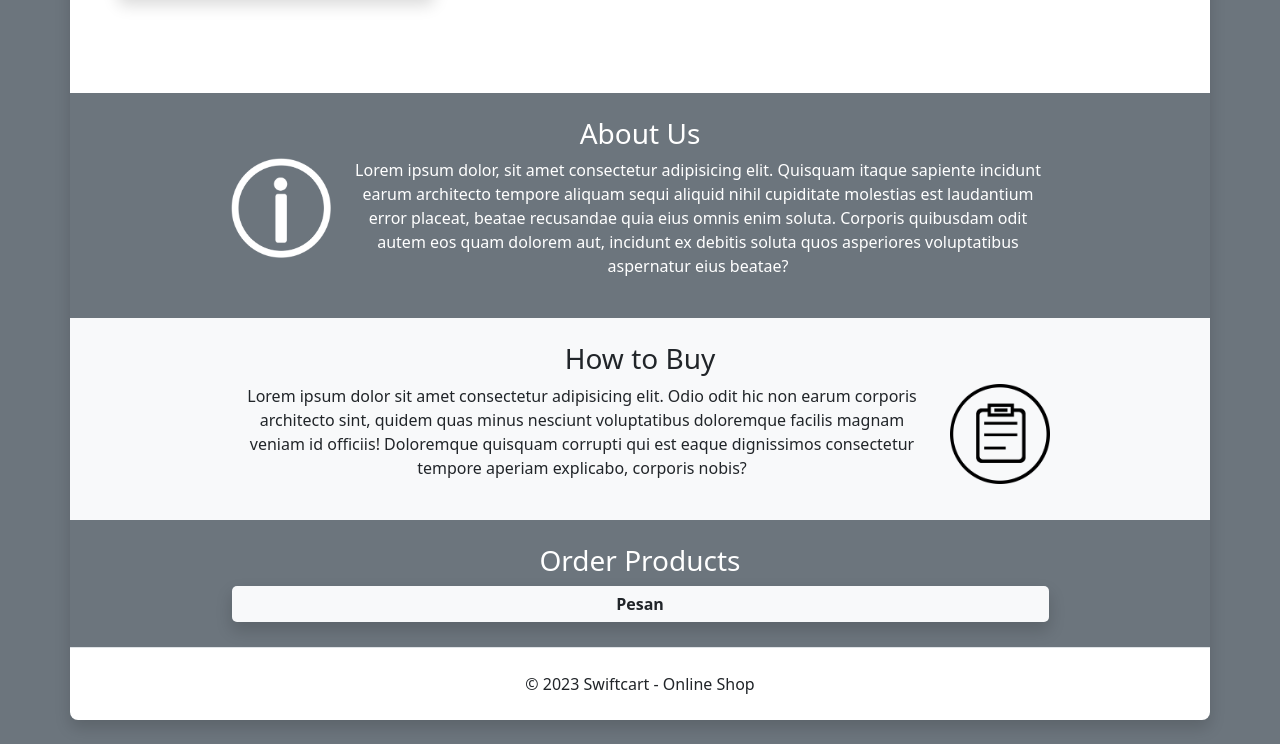
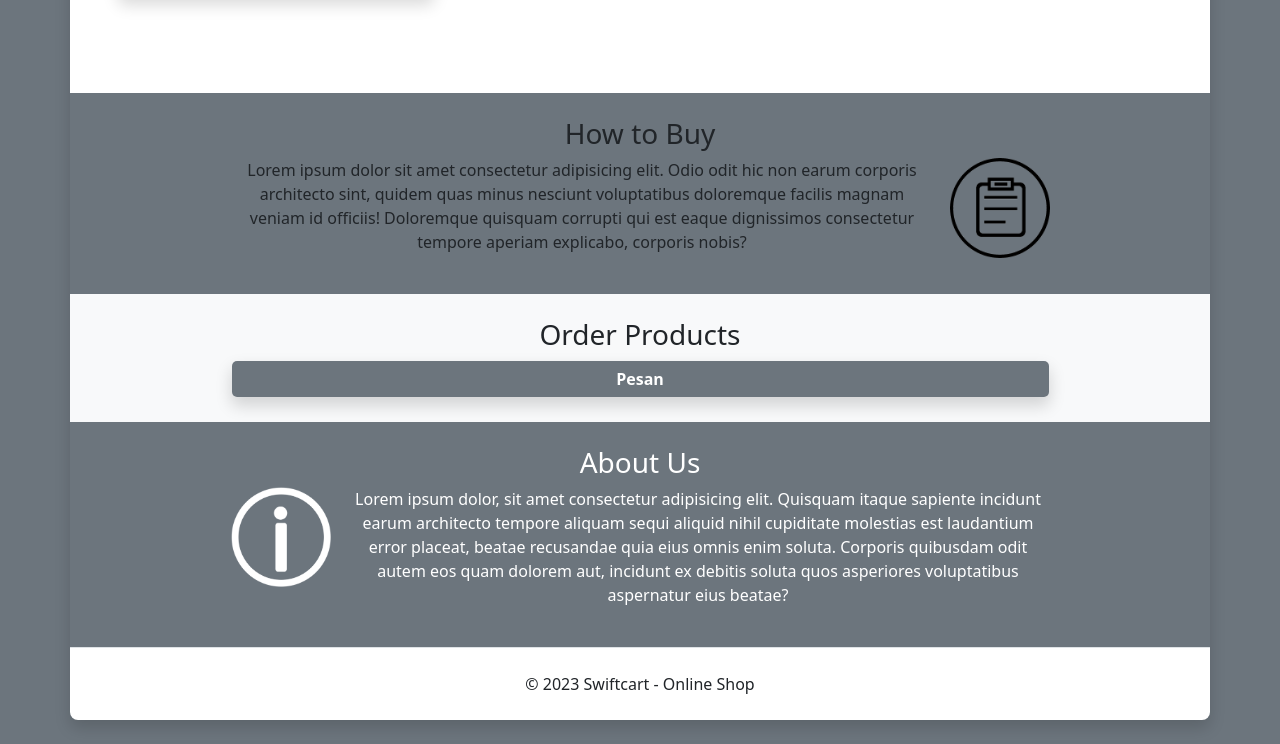
Before and after one commit to Adjiz/olshop-calas, a plain HTML site: page olshop/index.html in a window 1280 px wide. Shown: the part 1909-2653 px from the top of the page. Drawn offline with nearby package versions, Linux system fonts and the light colour scheme.

Commit message:
Update index.html

```diff
--- a/olshop/index.html
+++ b/olshop/index.html
@@ -85,7 +85,25 @@
         </div>
       </div>
 
-      <!-- tentang kami-->
+
+      <!-- cara order -->
+      <div id="order" class="px-4 py-4 bg-secondary text-center">
+        <div class="mx-auto w-75">
+          <h3>How to Buy</h3>
+          <p class="text-center"><img src="image/order.png" align="right" style="width: 100px; height: auto" class="ms-3 mb-3" />Lorem ipsum dolor sit amet consectetur adipisicing elit. Odio odit hic non earum corporis architecto sint, quidem quas minus nesciunt voluptatibus doloremque facilis magnam veniam id officiis! Doloremque quisquam corrupti qui est eaque dignissimos consectetur tempore aperiam explicabo, corporis nobis?</p>
+        </div>
+      </div>
+
+      <!-- Pemesanan -->
+      <div id="pemesanan" class="px-4 py-4 bg-light text-center ">
+        <div class="mx-auto w-75">
+          <h3>Order Products</h3>
+          <form action="pesan.html">
+            <button class="btn form-control text-white bg-secondary fw-bold shadow">Pesan</a></button>
+          </form>
+        </div>
+      </div>
+            <!-- tentang kami-->
       <div id="tentang" class="px-4 py-4 bg-secondary text-center">
         <div class="mx-auto w-75">
           <h3 class="text-white">About Us</h3>
@@ -93,23 +111,6 @@
         </div>
       </div>
 
-      <!-- cara order -->
-      <div id="order" class="px-4 py-4 bg-light text-center">
-        <div class="mx-auto w-75">
-          <h3>How to Buy</h3>
-          <p class="text-center"><img src="image/order.png" align="right" style="width: 100px; height: auto" class="ms-3 mb-3" />Lorem ipsum dolor sit amet consectetur adipisicing elit. Odio odit hic non earum corporis architecto sint, quidem quas minus nesciunt voluptatibus doloremque facilis magnam veniam id officiis! Doloremque quisquam corrupti qui est eaque dignissimos consectetur tempore aperiam explicabo, corporis nobis?</p>
-        </div>
-      </div>
-
-      <!-- Pemesanan -->
-      <div id="pemesanan" class="px-4 py-4 bg-secondary text-center text-white">
-        <div class="mx-auto w-75">
-          <h3>Order Products</h3>
-          <form action="pesan.html">
-            <button class="btn form-control bg-light fw-bold shadow">Pesan</a></button>
-          </form>
-        </div>
-      </div>
 
       <!-- copyright -->
       <div class="text-center p-4 border-top">&copy; 2023 Swiftcart - Online Shop</div>
```
